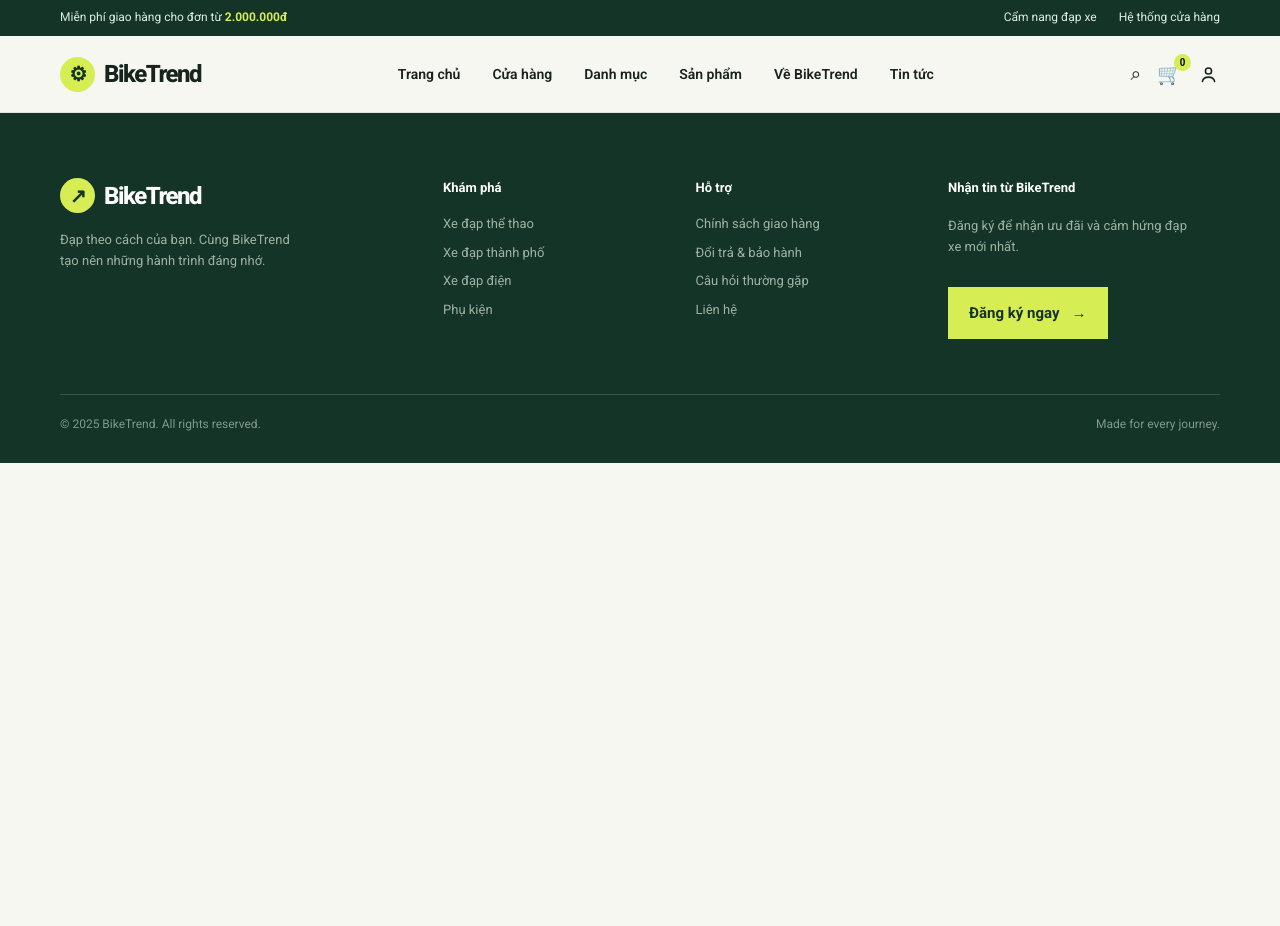
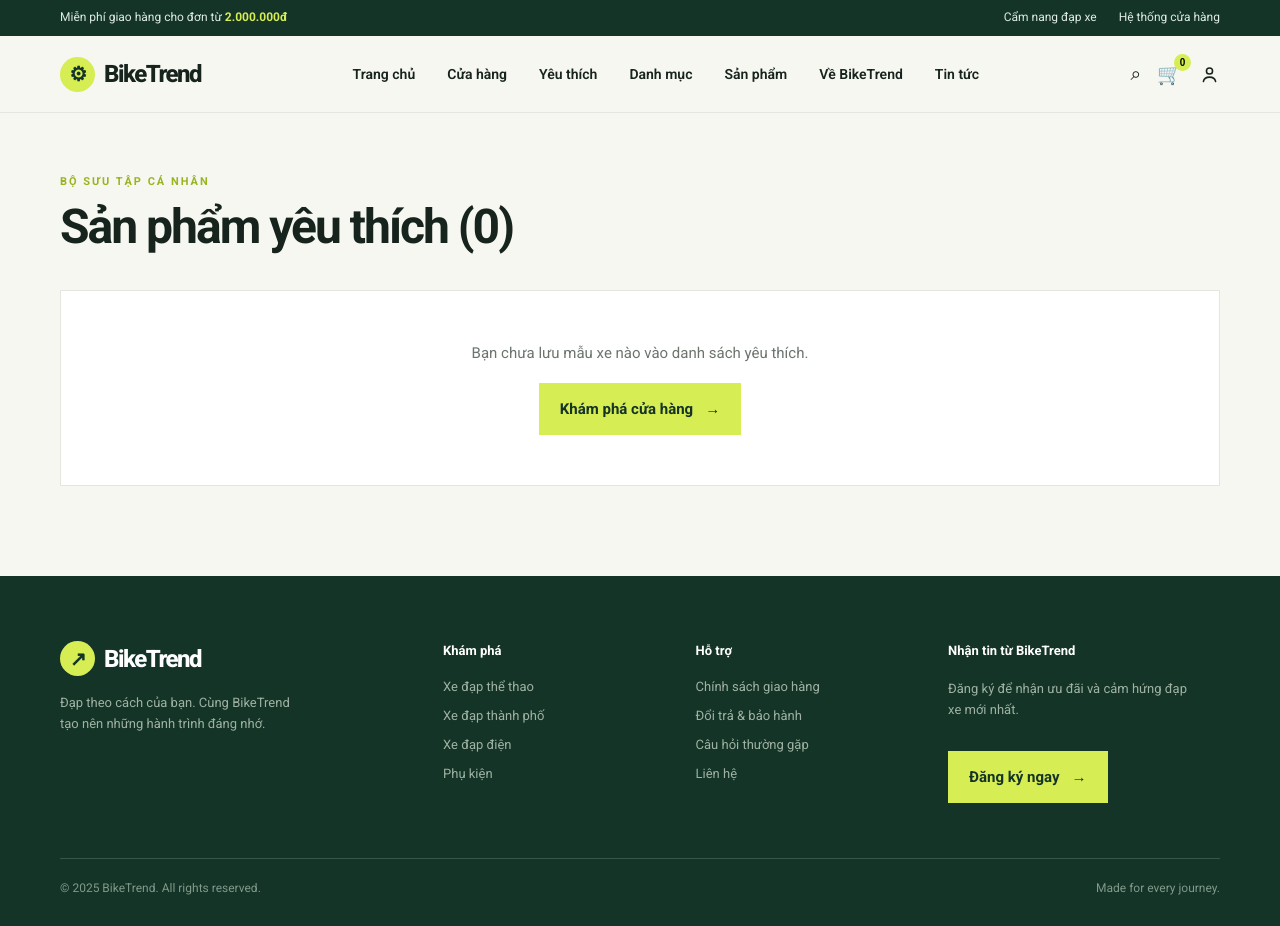
Before and after one commit to Lam-Gia-Bao/FrontEnd_AppBanXeDap, a React (Vite) app: page /wishlist in a window 1280 px wide. Before the commit the page ends 800 px from the top, so only its background shows below. Built offline with nearby package versions, Linux system fonts and the light colour scheme.

Commit message:
feat (wishlist): xay dung trang danh sach yeu thich va them link tren header

```diff
--- a/src/App.css
+++ b/src/App.css
@@ -475,3 +475,19 @@
   color: #d9383a;
   background: var(--white);
 }
+
+.wishlist-clear-btn {
+  padding: 9px 16px;
+  border: 1px solid var(--line);
+  background: var(--white);
+  color: var(--ink);
+  font: 600 13px "Roboto", sans-serif;
+  cursor: pointer;
+  transition: background 0.2s, color 0.2s;
+}
+
+.wishlist-clear-btn:hover {
+  background: #d9383a;
+  color: var(--white);
+  border-color: #d9383a;
+}
--- a/src/App.jsx
+++ b/src/App.jsx
@@ -8,6 +8,7 @@ import Auth from "./pages/Auth.jsx";
 import ProductDetail from "./pages/ProductDetail.jsx";
 import Checkout from "./pages/Checkout.jsx";
 import OrderSuccess from "./pages/OrderSuccess.jsx";
+import Wishlist from "./pages/Wishlist.jsx";
 
 function App() {
   return (
@@ -22,6 +23,7 @@ function App() {
                   <Route path="/product/:id" element={<ProductDetail />} />
                   <Route path="/checkout" element={<Checkout />} />
                   <Route path="/checkout/success" element={<OrderSuccess />} />
+                  <Route path="/wishlist" element={<Wishlist />} />
               </Routes>
             <Footer />
           </div>
--- a/src/components/Header.jsx
+++ b/src/components/Header.jsx
@@ -31,6 +31,7 @@ function Header() {
                     <nav id="main-nav" className={openMenu ? "open" : ""}>
                         <Link to="/" onClick={() => setOpenMenu(false)}>Trang chủ</Link>
                         <Link to="/shop" onClick={() => setOpenMenu(false)}>Cửa hàng</Link>
+                        <Link to="/wishlist" onClick={() => setOpenMenu(false)}>Yêu thích</Link>
                         <a href="#categories" onClick={() => setOpenMenu(false)}>Danh mục</a>
                         <a href="#products" onClick={() => setOpenMenu(false)}>Sản phẩm</a>
                         <a href="#story" onClick={() => setOpenMenu(false)}>Về BikeTrend</a>
--- /dev/null
+++ b/src/pages/Wishlist.jsx
@@ -0,0 +1,79 @@
+import { useState } from "react";
+import { Link } from "react-router-dom";
+import { productsData } from "../data/bikesData";
+
+function Wishlist() {
+    const [wishlistIds, setWishlistIds] = useState(() => {
+        const saved = localStorage.getItem("wishlistBikes");
+        return saved ? JSON.parse(saved) : [];
+    });
+
+    const favoriteProducts = productsData.filter(product => wishlistIds.includes(product.id));
+
+    const removeFromWishlist = (e, productId) => {
+        e.preventDefault();
+        const updatedList = wishlistIds.filter(id => id !== productId);
+        setWishlistIds(updatedList);
+        localStorage.setItem("wishlistBikes", JSON.stringify(updatedList));
+    };
+
+    const clearAllWishlist = () => {
+        setWishlistIds([]);
+        localStorage.removeItem("wishlistBikes");
+    };
+
+    return (
+        <main className="container shop-page">
+            <div className="section-head">
+                <div>
+                    <div className="eyebrow">Bộ sưu tập cá nhân</div>
+                    <h2>Sản phẩm yêu thích ({favoriteProducts.length})</h2>
+                </div>
+                {favoriteProducts.length > 0 && (
+                    <button
+                        type="button"
+                        className="wishlist-clear-btn"
+                        onClick={clearAllWishlist}
+                    >
+                        Xóa tất cả
+                    </button>
+                )}
+            </div>
+
+            {favoriteProducts.length === 0 ? (
+                <div className="shop-empty">
+                    <p>Bạn chưa lưu mẫu xe nào vào danh sách yêu thích.</p>
+                    <Link to="/shop" className="button" style={{ marginTop: "18px" }}>
+                        Khám phá cửa hàng <span>→</span>
+                    </Link>
+                </div>
+            ) : (
+                <div className="product-grid">
+                    {favoriteProducts.map(product => (
+                        <Link to={`/product/${product.id}`} key={product.id} className="product-card">
+                            <div className="product-photo">
+                                {product.badge && <span className="badge">{product.badge}</span>}
+                                <button
+                                    type="button"
+                                    className="heart active"
+                                    aria-label="Bỏ yêu thích"
+                                    onClick={(e) => removeFromWishlist(e, product.id)}
+                                >
+                                    ♥
+                                </button>
+                                <img src={product.image} alt={product.name} />
+                            </div>
+                            <div className="product-info">
+                                <h3>{product.name}</h3>
+                                <p>{product.desc}</p>
+                                <strong className="price">{product.priceFormatted}</strong>
+                            </div>
+                        </Link>
+                    ))}
+                </div>
+            )}
+        </main>
+    );
+}
+
+export default Wishlist;
```
